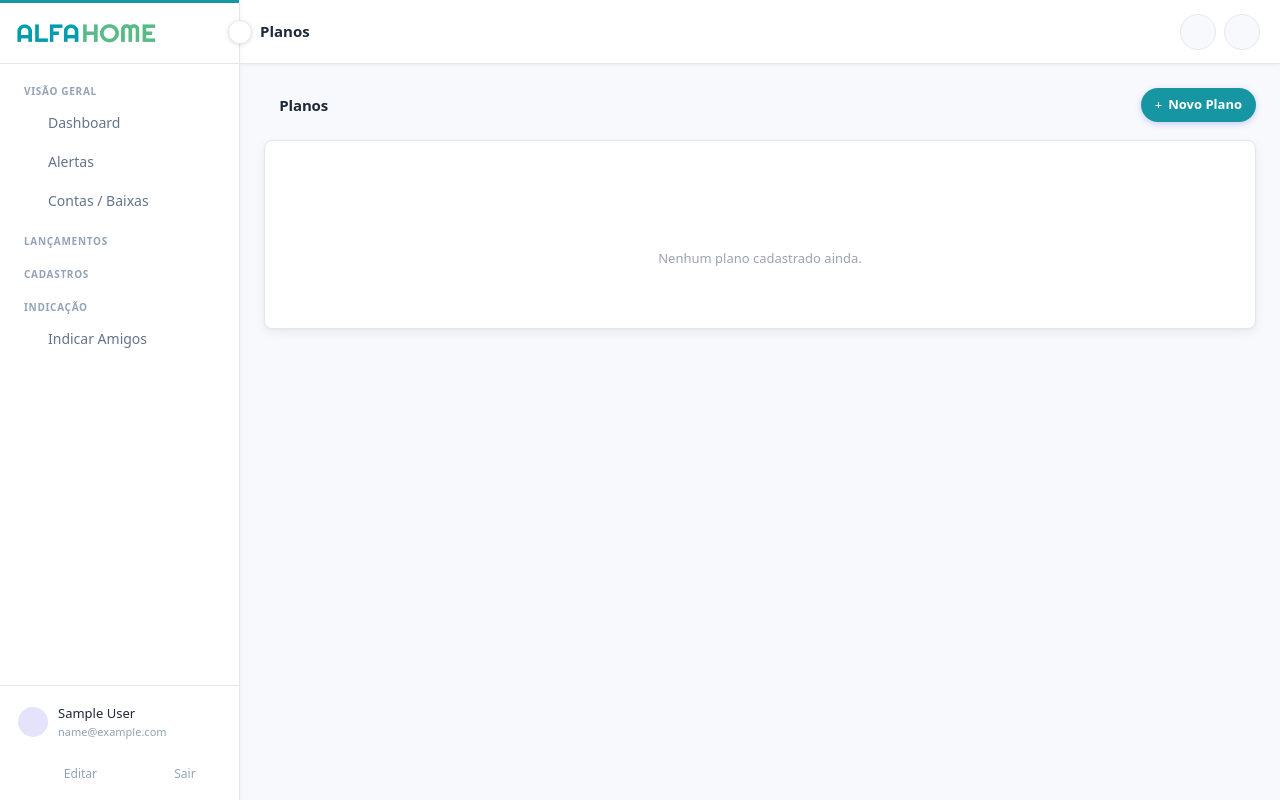
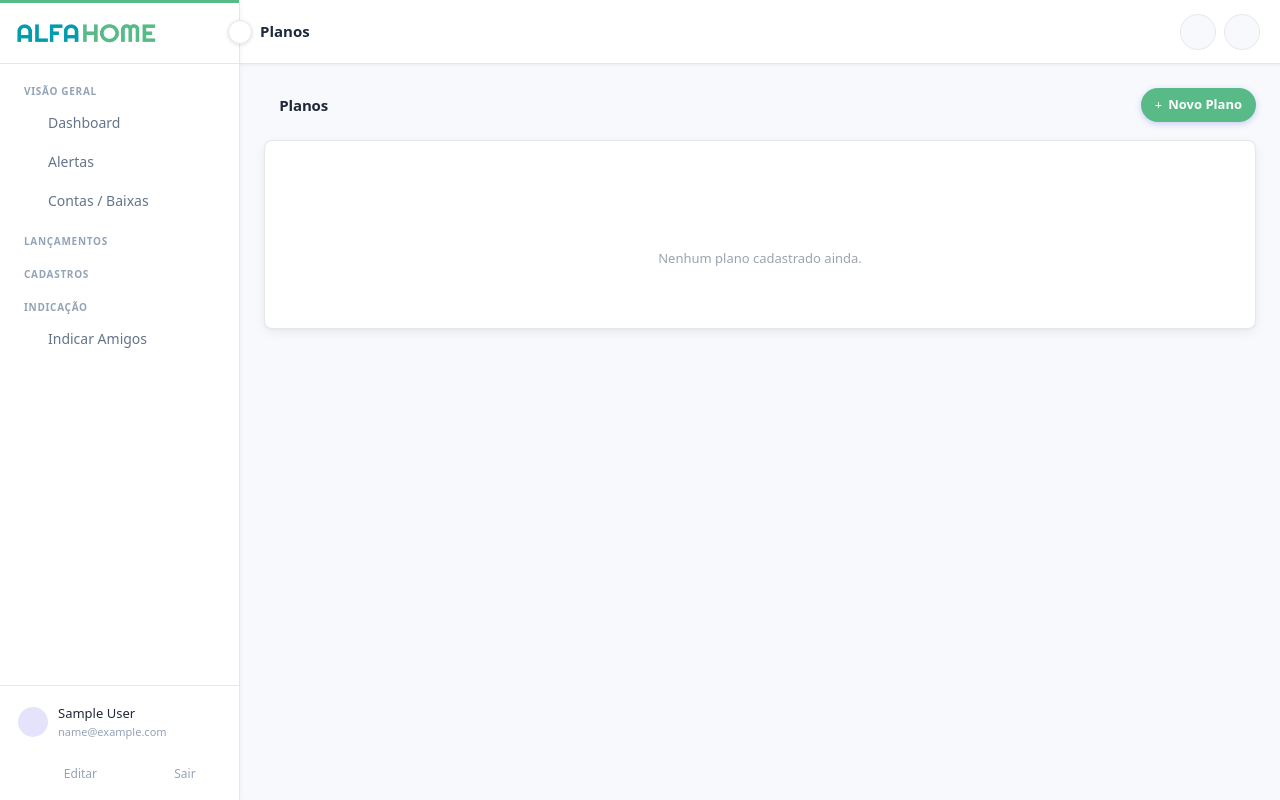
Before and after one commit to FelipeGat/controlflex, a Laravel app: page /admin/planos in a window 1280 px wide. Run offline with Laravel 12, Linux system fonts and the light colour scheme; the visitor is signed in with stand-in values (Sample User, id 1); data that the repository does not hold is empty; style sheets or scripts are compiled from the project's sources; some web fonts are replaced.

Commit message:
style: alterar cor de destaque para #57BA87 (verde)
Co-authored-by: Copilot <223556219+Copilot@users.noreply.github.com>

```diff
--- a/resources/views/layouts/main.blade.php
+++ b/resources/views/layouts/main.blade.php
@@ -30,8 +30,8 @@
             --sidebar-w-collapsed: 70px;
             --topbar-h: 64px;
             --bottom-nav-h: 60px;
-            --color-primary: #1696a3;
-            --color-primary-hover: #117a85;
+            --color-primary: #57BA87;
+            --color-primary-hover: #47a877;
             --color-success: #16a34a;
             --color-danger:  #dc2626;
             --color-warning: #d97706;
```
